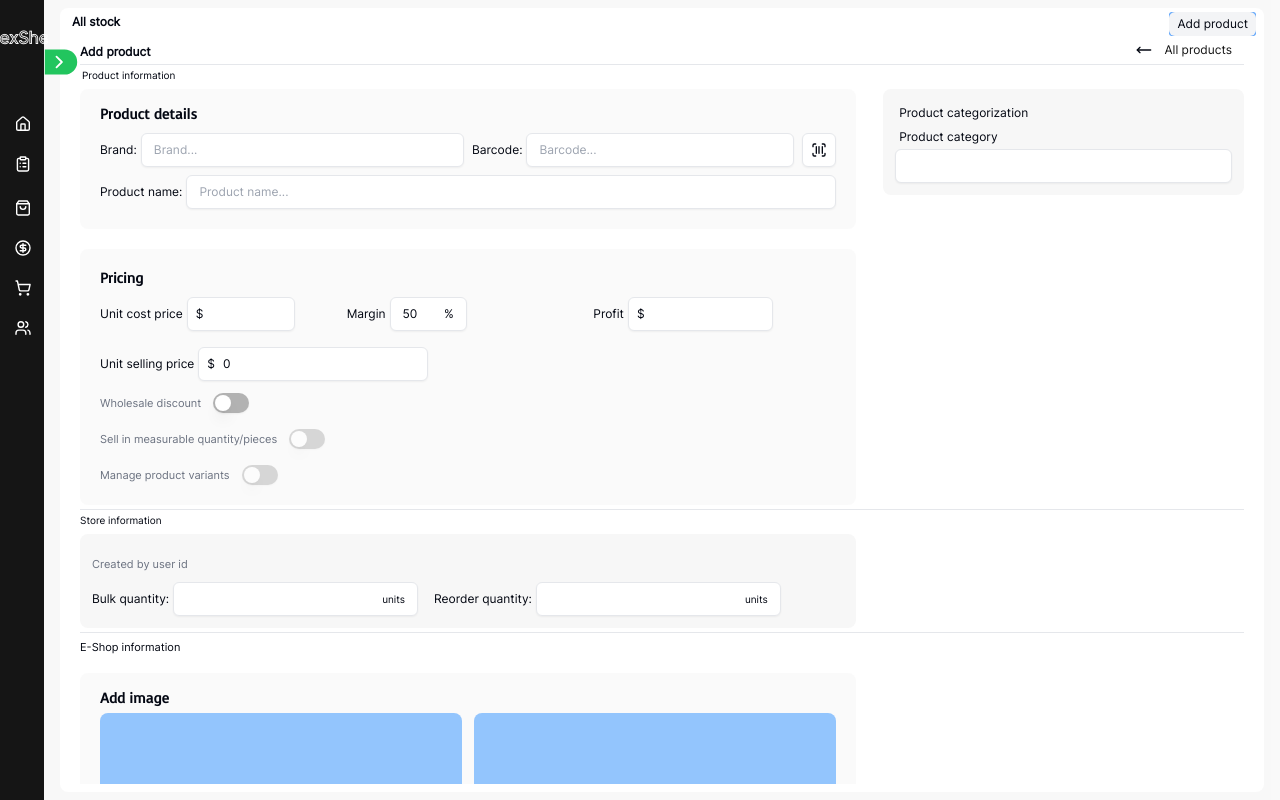
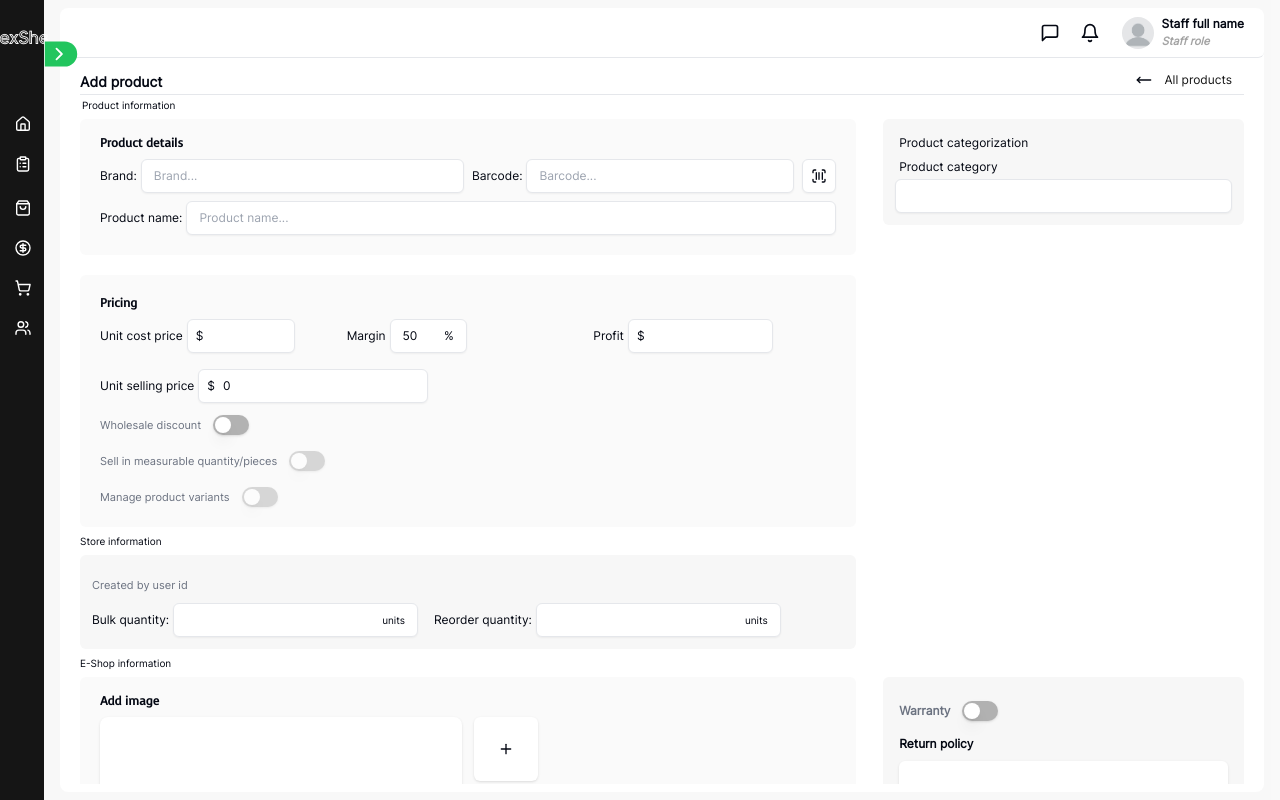
Before and after one commit to james-e-o/allstore, a Next.js app: page /dashboard/inventory/products/add-product in a window 1280 px wide. Built offline with nearby package versions, Linux system fonts and the light colour scheme.

Commit message:
nexshelf01/21 main/master(1)

```diff
--- a/src/app/dashboard/inventory/products/add-product/page.js
+++ b/src/app/dashboard/inventory/products/add-product/page.js
@@ -10,9 +10,8 @@ import InputBox from "@/components/input-box";
 import VolumeCalculator from "@/components/volume-calculator";
 import WholesaleDiscount from "@/components/wholesale-discount";
 import Variant from "@/components/variants"
-
-const _VARIANT_TYPE = new Object()
-const _VARIANT = new Object()
+import AddImage from "@/components/add-image"
+import CollapseBox from "@/components/collapse-box"
 
 const AddProduct = () => {
 
@@ -23,7 +22,7 @@ const AddProduct = () => {
     return (
       <div className="px-1 md:px-5 flex h-full w-full overflow-x-hidden flex-col text-sm">
         <div className="flex w-full justify-between border-b items-center font-Inter ">
-          <p className='font-bold text-xs'>Add product</p>
+          <p className='font-bold text-sm'>Add product</p>
           <Link href={'/dashboard/inventory/products'}><Button size='sm ' className='py-[2px] mb-1 px-3' variant='ghost'>
               <MoveLeftIcon className="w-4 h-4 mr-1"/>
               <span className="text-core_polish text-xs font-light">All products</span>
@@ -35,8 +34,8 @@ const AddProduct = () => {
             <p className=" text-[10px] pl-[2px] mb-1">Product information</p>
             <div className="flex flex-col md:flex-row md:justify-between gap-3">
               <div className="flex md:w-4/6 w-full flex-col">
-                <div className="p-2 bg-core_grey2/60 flex-col md:pt-4 md:px-5 md:pb-5 rounded-lg w-full">
-                  <p className=" text-sm font-Voces font-semibold ">Product details</p>
+                <div className="p-2 bg-core_grey2/60 flex-col md:pt-4 md:px-5 md:pb-5 rounded-md w-full">
+                  <p className=" text-xs font-Voces font-semibold ">Product details</p>
                   <div className="flex flex-col md:flex-row md:gap-2 md:items-center">
                     <InputBox margin={'8px 0px 0px'} label={'Brand:'} mt flexdir={'row'} placeholder={'Brand...'} />
                     <div className="flex gap-2 items-center w-full flex-grow">
@@ -49,12 +48,12 @@ const AddProduct = () => {
                   <InputBox flexdir={'row'} mt placeholder={'Product name...'} label={'Product name:'} />
                 </div>
 
-                <div className="p-2 bg-core_grey2/60 mt-3 md:mt-5 flex-col md:p-5 rounded-lg w-full">
-                  <p className=" text-sm font-Voces font-semibold ">Pricing</p>
+                <div className="p-2 bg-core_grey2/60 mt-3 md:mt-5 flex-col md:p-5 rounded-md w-full">
+                  <p className=" text-xs font-Voces font-semibold ">Pricing</p>
                   <Pricing />
                 </div>
               </div>
-              <div className="flex md:w-[31%] w-full bg-core_grey2 rounded-lg h-fit p-2 md:p-3 flex-col">
+              <div className="flex md:w-[31%] w-full bg-core_grey2 rounded-md h-fit p-2 md:p-3 flex-col">
                 <p className=" text-xs p-1  mb-1">Product categorization</p>
                 <div className="">
                   <InputBox placeholder={''} label={'Product category'} />
@@ -63,10 +62,10 @@ const AddProduct = () => {
             </div>
           </section>
 
-          <Separator className='mt-1' />
-          <p className=" text-[10px] mb-1">Store information</p>
+          {/* <Separator className='mt-1' /> */}
+          <p className=" text-[10px] my-1">Store information</p>
           <section className="flex flex-col md:flex-row gap-3">
-            <div className="flex md:w-4/6 w-full p-2 md:p-3 bg-core_grey2 rounded-lg flex-col">
+            <div className="flex md:w-4/6 w-full p-2 md:p-3 bg-core_grey2 rounded-md flex-col">
               <p className=" text-[11px] text-gray-500 mt-2">Created by {'user id'}</p>
               <div className="flex flex-col md:flex-row md:gap-4 md:items-center">
                 <InputBox label={'Bulk quantity:'} type={'number'} mt fit flexdir={'row'} inputDir={'input-reverse'} icon={<span className="text-[10px]">units</span>}/>
@@ -76,20 +75,34 @@ const AddProduct = () => {
 
           </section>
 
-          <Separator className='my-1' />
           <section className="flex flex-col">
-            <p className=" text-[11px] mb-1">E-Shop information</p>
+            {/* <Separator className='mt-1' /> */}
+            <p className=" text-[10px] my-1">E-Shop information</p>
             <div className="flex flex-col md:flex-row md:justify-between gap-3">
               <div className="flex md:w-4/6 w-full flex-col">
 
-                <div className="p-2 bg-core_grey2/60 flex-col md:pt-4 md:px-5 md:pb-5 mt-3 rounded-lg w-full">
-                  <p className=" text-sm font-Voces font-semibold ">Add image</p>
-                  <div className="w-full mt-1 md:flex-row flex-col gap-3 h-fit flex ">
-                    <div className="w-full bg-blue-300 rounded-lg h-72 "></div>
-                    <div className="w-full bg-blue-300 rounded-lg h-72 "></div>
+                <div className="p-2 bg-core_grey2/60 flex-col md:pt-4 md:px-5 md:pb-5 rounded-md w-full">
+                  <p className=" text-xs font-Voces font-semibold ">Add image</p>
+                  <AddImage />
+                  <div className="bg-white shadow rounded-lg p-4 md:px-5">
+                    <p className=" text-xs  mb-1">Description</p>
+                    <InputBox textarea mt row={4}/>
                   </div>
                 </div>
 
+              </div>
+              <div className="flex md:w-[31%] w-full bg-core_grey2 rounded-md h-fit p-2 md:p-4 flex-col">
+                <CollapseBox subject={"Warranty"}>
+                  <div className="h-fit mt-1">
+                    <InputBox textarea row={4} ghost />
+                  </div>
+                </CollapseBox>
+                <div className="mt-3">
+                  <p className="inline-block font-semibold text-xs mr-3">Return policy</p>
+                  <div className="h-fit mt-1">
+                    <InputBox textarea row={4} ghost />
+                  </div>
+                </div>
               </div>
             </div>
           </section>
@@ -154,7 +167,7 @@ export const Pricing =({})=>{
 
           <div className='flex mt-2 w-full items-center'>
             <p data-variant={bulkDiscount} className="inline-block text-gray-500 data-[variant=true]:text-core_contrast text-[11px] mr-3">Wholesale discount</p>
-            <Switch disabled={!sellingPrice} className='data-[state=unchecked]:bg-core_contrast/40' checked={bulkDiscount} onCheckedChange={()=>setBulkDiscount(!bulkDiscount)} />
+            <Switch disabled={!sellingPrice} className='data-[state=unchecked]:bg-core_contrast/40 shadow' checked={bulkDiscount} onCheckedChange={()=>setBulkDiscount(!bulkDiscount)} />
           </div>
           <div className={`grid transition-collapse ${bulkDiscount ? " grid-rows-[1fr]" : "grid-rows-[0fr]"}`}>
             <div className="overflow-hidden w-full text-xs">
@@ -164,7 +177,7 @@ export const Pricing =({})=>{
 
           <div className='flex mt-2 w-full items-center'>
             <p data-variant={piecePrice} className="inline-block text-gray-500 data-[variant=true]:text-core_contrast text-[11px] mr-3">Sell in measurable quantity/pieces</p>
-            <Switch disabled={!costPrice} className='data-[state=unchecked]:bg-core_contrast/40' checked={piecePrice} onCheckedChange={()=>setPiecePrice(!piecePrice)} />
+            <Switch disabled={!costPrice} className='data-[state=unchecked]:bg-core_contrast/40 shadow' checked={piecePrice} onCheckedChange={()=>setPiecePrice(!piecePrice)} />
           </div>
           <div className={`grid transition-collapse ${piecePrice ? " grid-rows-[1fr]" : "grid-rows-[0fr]"}`}>
             <div className="overflow-hidden w-full text-xs">
@@ -174,7 +187,7 @@ export const Pricing =({})=>{
 
           <div className='flex mt-2 w-full items-center'>
             <p data-variant={toggleVariant} className="inline-block text-gray-500 data-[variant=true]:text-core_contrast text-[11px] mr-3">Manage product variants</p>
-            <Switch disabled={!costPrice} className='data-[state=unchecked]:bg-core_contrast/40' checked={toggleVariant} onCheckedChange={()=>setToggleVariant(!toggleVariant)} />
+            <Switch disabled={!costPrice} className='data-[state=unchecked]:bg-core_contrast/40 shadow' checked={toggleVariant} onCheckedChange={()=>setToggleVariant(!toggleVariant)} />
           </div>
         </div>
 
--- a/src/app/dashboard/layout.js
+++ b/src/app/dashboard/layout.js
@@ -1,10 +1,17 @@
 'use client'
 import { useEffect, useState } from "react";
 import Link from "next/link";
-import { Edit,ChevronLeft,ChevronRight, } from "lucide-react";
+import { Edit,ChevronLeft,ChevronRight, Bell,MoreHorizontal, MessageSquare, } from "lucide-react";
+import {DropdownMenu,DropdownMenuCheckboxItem,DropdownMenuContent,DropdownMenuItem,DropdownMenuLabel,DropdownMenuSeparator,DropdownMenuTrigger} from "@/components/ui/dropdown-menu"
+import {  Drawer,DrawerPortal,DrawerOverlay,DrawerTrigger,DrawerClose,DrawerContent,DrawerHeader,DrawerFooter,DrawerTitle,DrawerDescription, } from "@/components/ui/drawer";
+import { Avatar,  AvatarImage, AvatarFallback } from "@/components/ui/avatar";
 import AppSidebar,{ items } from "@/components/app-sidebar"
+import { Button } from "@/components/ui/button"
 import { Separator } from "@/components/ui/separator";
 import { usePathname } from "next/navigation";
+import Image from "next/image"
+
+import DefaultUser from '../../../public/dummy.jpg'
 
 
 
@@ -24,19 +31,65 @@ export default function DashboardLayout({ children }) {
 
     return (
         <div className='flex h-full overflow-hidden'>
+            <Drawer>
             <AppSidebar sidebarOpen={sidebarActive} activeMenu={activeMenu} toggleSidebar={()=>setSidebarActive(!sidebarActive)} closeSidebar={()=>setSidebarActive(false)} openSidebar={()=>setSidebarActive(true)} collapsible={collapsible} toggleDrop={()=>setCollapsible(!collapsible)} wrap={()=>setCollapsible(false)} drop={()=>setCollapsible(false)}/>
             <main className='flex-grow bg-core_grey2/80 p-2 md:px-4 py-2 h-full relative w-svw overflow-hidden'>
             <button id="mobile_trigger" data-open={sidebarActive} className='bg-green-500 z-50 pl-3 shadow-md md:hidden inline-block pr-4 py-3 right-0 bottom-16 absolute w-fit scale-90 rounded-l-full hover:bg-core_contrast/25' onClick={()=>{setSidebarActive(!sidebarActive),setCollapsible(false)}}>{sidebarActive?<ChevronLeft  className="text-white "/>:<ChevronRight className="text-white "/>}</button>
                 <div className="bg-white flex flex-col overflow-y-hidden rounded-lg h-full">
-                    <header className=" rounded-md px-2 mb-1 text-xs flex w-full justify-between items-center font-Inter ">
-                        <p className="font-bold px-1">All stock</p>
-                        <nav className={`inline-grid w-fit mt-1 overflow-x-hidden gap-2 bg-blue-400 rounded-[3px] border-black h-fit grid-cols-1`}>
-                            <Link href={'/dashboard/inventory/categories/'}><button className='py-1 px-2 relative border-transparent rounded-md data-[state=active]:shadow-none data-[state=active]:border-t data-[state=active]:text-white bg-secondary data-[state=active]:bg-slate-800' value="products">Add product</button></Link>
-                        </nav>
+                    <header className=" rounded-md px-3 py-2 mb-3 border-b  text-xs flex w-full justify-end items-center font-Inter ">
+                        <div className="flex gap-2 items-center">
+                            <div className="p-1">
+                                <MessageSquare className="p-[2px]" />
+                            </div>
+                            <div className="p-1">
+                                <Bell className="p-[2px]" />
+                            </div>
+                            <DropdownMenu className="text-right hidden md:block">
+                                <DropdownMenuTrigger asChild>
+                                    <div className="md:flex hidden gap-2 items-center px-2">
+                                        <Avatar className='items-center inline-flex rounded-full w-8 h-8 justify-center'>
+                                            <Image src={DefaultUser} className=" w-full " alt="@storeprobuilder"/>
+                                            {/* <AvatarFallback>JO</AvatarFallback> */}
+                                        </Avatar>
+                                        <div className="flex-col gap-[1px] flex">
+                                            <p className="text-xs font-semibold">Staff full name</p>
+                                            <p className="text-[11px] italic font-semibold text-core_contrast/50">Staff role</p>
+                                        </div>
+                                    </div>
+                                </DropdownMenuTrigger>
+                                <DropdownMenuContent align="end">
+                                    <DropdownMenuLabel>Actions</DropdownMenuLabel>
+                                    <DropdownMenuItem
+                                        onClick={() => navigator.clipboard.writeText(payment.id)}
+                                        >
+                                        Copy payment ID
+                                    </DropdownMenuItem>
+                                    <DropdownMenuSeparator />
+                                    <DropdownMenuItem>View customer</DropdownMenuItem>
+                                    <DropdownMenuItem>View payment details</DropdownMenuItem>
+                                </DropdownMenuContent>
+                            </DropdownMenu>
+                            <DrawerTrigger className="md:hidden">
+                                <div className="flex md:hidden gap-2 items-center px-2">
+                                    <Avatar className='items-center inline-flex rounded-full w-9 h-9 justify-center'>
+                                        <Image src={DefaultUser} className=" w-full " alt="@storeprobuilder"/>
+                                        {/* <AvatarFallback>JO</AvatarFallback> */}
+                                    </Avatar>
+                                </div>
+                            </DrawerTrigger>
+                            <DrawerContent className="md:hidden">
+                                <DrawerTitle></DrawerTitle>
+                                <div className="flex-col gap-[2px] flex">
+                                    <p className="text-sm font-semibold">Staff full name</p>
+                                    <p className="text-sm italic font-semibold text-core_contrast/50">Staff role</p>
+                                </div>
+                            </DrawerContent>
+                        </div>
                     </header>
                     {children}
                 </div>
             </main>
+            </Drawer>
         </div>
     );
  }
--- a/src/app/dashboard/staff/page.js
+++ b/src/app/dashboard/staff/page.js
@@ -1,4 +1,5 @@
-
+'use client'
+import { Tabs, TabsContent, TabsList, TabsTrigger } from "@/components/ui/tabs"
 
 const Staff = () => {
     return (
--- a/src/app/signup/page.js
+++ b/src/app/signup/page.js
@@ -38,7 +38,7 @@ const SignUp = () => {
               <Indiv icon={true} error ={data && (data.passwordError || data.passwordError2)} type={'password'} altType={'text'} name={"password"} placehold={"Password"}/>
               <Indiv icon={true} error ={data && (data.passwordError || data.passwordError2)} type={'password'} altType={'text'} name={"password"} placehold={"re-enter Password"}/>
 
-              <Button className="text-sm mt-4 font-semibold w-full p rounded-md" >Launch store</Button>
+              <Button className="text-sm mt-4 font-semibold w-full rounded-md" >Launch store</Button>
               <p className="w-full pl-1 mt-1"><Link className="text-gray-400 text-[0.73rem] decoration-none" href={'/signin'}>already have a store?  <span className="text-gray-900 text-xs">Login</span></Link></p>
             </form>
           </CardContent>
--- /dev/null
+++ b/src/components/add-image.js
@@ -0,0 +1,15 @@
+import { Plus } from 'lucide-react'
+import React from 'react'
+
+const AddImage = () => {
+  return (
+     <div className="w-full mt-2 md:flex-row flex-col gap-3 h-fit flex ">
+          <div className="w-full shadow bg-white rounded-lg h-52 "></div>
+          <div className="w-full rounded-lg h-56 ">
+               <div className="shadow cursor-pointer hover:scale-95 transition-transform bg-white flex items-center justify-center rounded-md p-2 h-16 w-16"><Plus className='p-1' /></div>
+          </div>
+     </div>
+  )
+}
+
+export default AddImage
--- a/src/components/app-sidebar.js
+++ b/src/components/app-sidebar.js
@@ -53,7 +53,7 @@ const AppSidebar = ({sidebarOpen,toggleSidebar,closeSidebar,openSidebar,collapsi
             <h1 className="font-bold font-Madetommy md:block hidden text-lg">nexShelf</h1>
           </div>
         </SidebarHeader>
-        <button data-open={sidebarOpen} className='bg-green-500 z-50 pl-1 hidden md:inline-block pr-2 py-[2px] left-[98%] absolute w-fit scale-90 top-12  rounded-r-full hover:bg-core_contrast/25' onClick={()=>{toggleSidebar(),wrap()}}>{sidebarOpen?<ChevronLeft  className="text-white "/>:<ChevronRight className="text-white "/>}</button>
+        <button data-open={sidebarOpen} className='bg-green-500 z-50 pl-1 hidden md:inline-block pr-2 py-[2px] left-[98%] absolute w-fit scale-90 top-10  rounded-r-full hover:bg-core_contrast/25' onClick={()=>{toggleSidebar(),wrap()}}>{sidebarOpen?<ChevronLeft  className="text-white "/>:<ChevronRight className="text-white "/>}</button>
 
         <div data-open={sidebarOpen} className="flex-grow py-8 data-[open=true]:px-3 px-0 flex flex-col justify-start liststyle-none transition-all duration-300 overflow-x-hidden data-[openn=true]:duration-100 ease-in-out">
 
--- /dev/null
+++ b/src/components/collapse-box.js
@@ -0,0 +1,22 @@
+import React, { useState } from 'react'
+import { Button } from "@/components/ui/button"
+import { Switch } from "@/components/ui/switch"
+
+const CollapseBox = ({children,disabled,subject}) => {
+     const [state,setState] = useState(false)
+     return (
+          <div className="w-full">
+               <div className='flex mt-2 w-full items-center'>
+                    <p data-state={state} className="inline-block font-semibold text-gray-500 data-[state=true]:text-black text-xs mr-3">{subject}</p>
+                    <Switch disabled={disabled} className='data-[state=unchecked]:bg-core_contrast/40 shadow' checked={state} onCheckedChange={()=>setState(!state)} />
+               </div>
+               <div className={`grid transition-collapse ${state ? " grid-rows-[1fr]" : "grid-rows-[0fr]"}`}>
+                    <div className="overflow-hidden w-full text-xs">
+                         {children}
+                    </div>
+               </div>
+          </div>
+     )
+}
+
+export default CollapseBox
--- a/src/components/input-box.js
+++ b/src/components/input-box.js
@@ -5,7 +5,7 @@ const InputBox = ({label,placeholder,error,flexdir,type,width,margin,change,inpu
       <label data-dir={!!flexdir} data-font={l_font} data-uppercase={uppercase} className="pl-1 data-[dir=true]:pl-0 data-[uppercase=true]:uppercase relative inline-flex items-center w-fit justify-start data-[font=base]:text-base data-[font=sm]:text-sm text-ellipsis md:min-w-max text-xs" htmlFor="">{label}</label>
       <div className="flex-col w-full">
         {textarea?
-          <textarea data-error={error} value={value} placeholder={placeholder} onChange={(e)=>change(e)} className={`border data-[error=true]:border-red-400 rounded-md w-full p-2`} rows={row}></textarea>
+          <textarea data-error={error} value={value} data-ghost={ghost} placeholder={placeholder} onChange={(e)=>change(e)} className={`border shadow outline-none data-[error=true]:border-red-400 rounded-md data-[ghost=true]:border-none w-full p-2`} rows={row}></textarea>
           :
           <p data-error={error} data-dir={inputDir} data-fit={fit} data-ghost={ghost} data-short={shortInput} data-outline={!!outline} className="inline-flex shadow-sm items-center px-2 py-2 data-[fit=true]:w-fit data-[short=true]:py-1 data-[ghost=true]:border-none w-full bg-white data-[error=true]:border-red-400 data-[dir='input-reverse']:flex-row-reverse data-[outline=true]:border-black/35 data-[outline=true]:bg-transparent  border rounded-md justify-start">
             {icon&&<span className="text-xs mr-1">{icon}</span>}
```
Also changed, not shown: src/components/selected-variants.js (+9 -6 lines), public/dummy.jpg (added).
